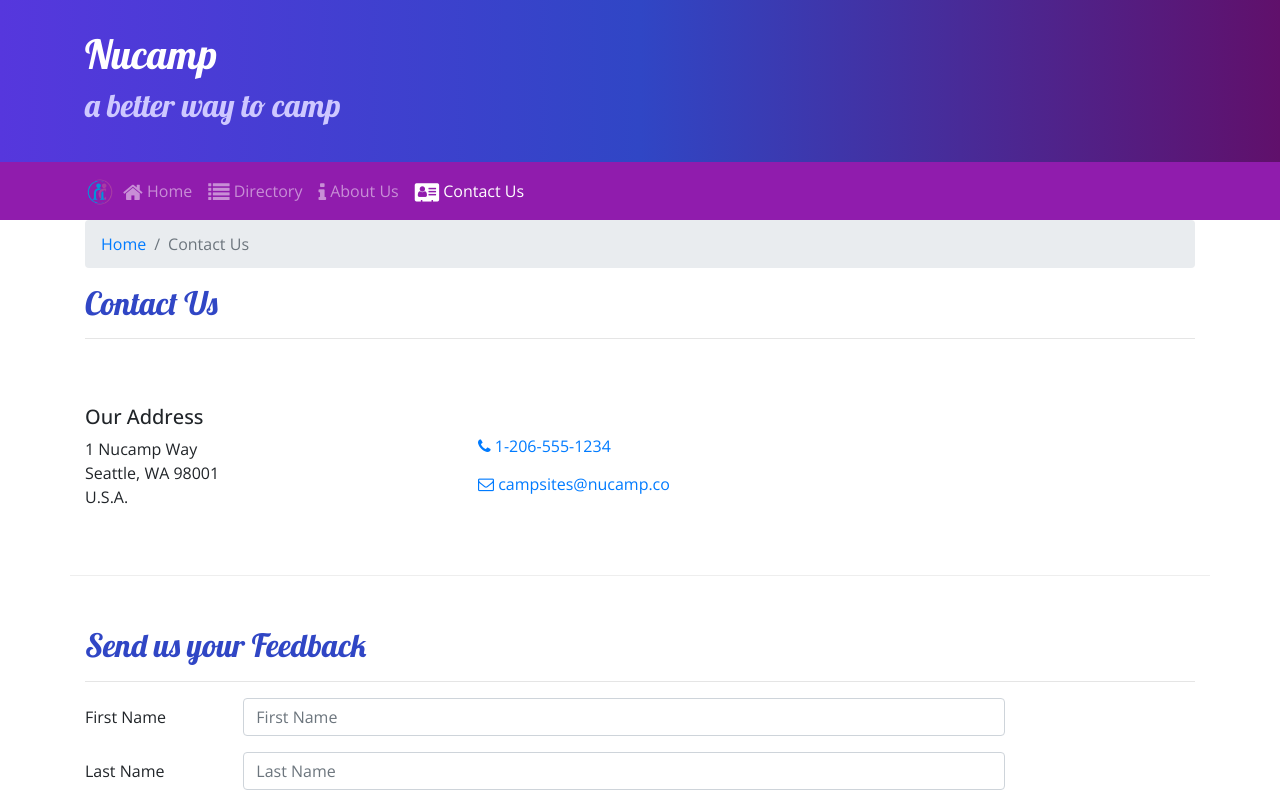
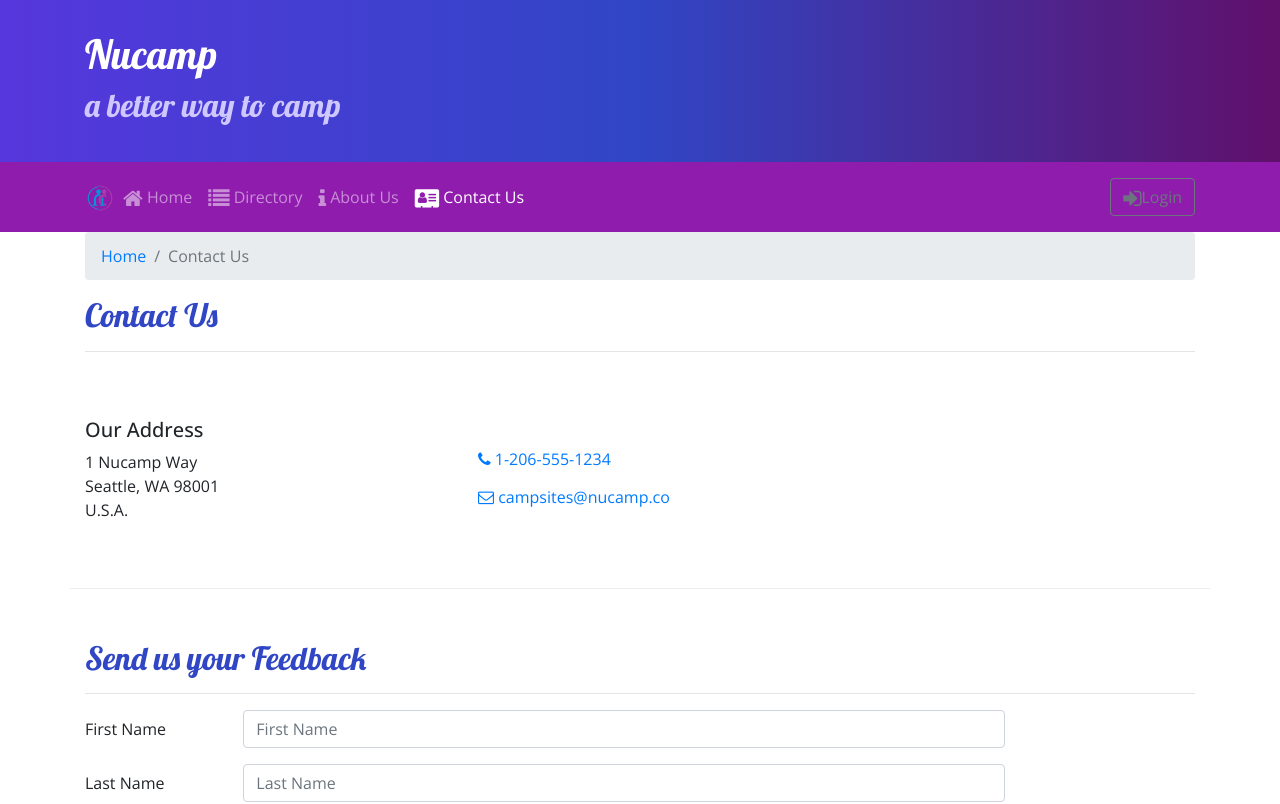
Before and after one commit to jaspertung/nucampsite-react, a React (Create React App) app: page /contactus in a window 1280 px wide. Shown: the top 804 px of the page. Built offline with nearby package versions, Linux system fonts and the light colour scheme.

Commit message:
Added login modal

```diff
--- a/src/components/HeaderComponent.js
+++ b/src/components/HeaderComponent.js
@@ -1,21 +1,37 @@
 import React, { Component } from 'react';
-import { Nav, Navbar, NavbarBrand, NavbarToggler, Collapse, NavItem, Jumbotron } from 'reactstrap';
+import { Nav, Navbar, NavbarBrand, NavbarToggler, Collapse, NavItem, Jumbotron, Button, Modal, ModalHeader, ModalBody, Form, FormGroup, Input, Label } from 'reactstrap';
 import { NavLink } from 'react-router-dom';
 
 class Header extends Component {
     constructor(props) {
         super(props);
 
+        this.state = {
+            isNavOpen: false,
+            isModalOpen: false
+        }
         this.toggleNav = this.toggleNav.bind(this)
-        this.state = {
-            isNavOpen: false
-        }
+        this.toggleModal = this.toggleModal.bind(this)
+        this.handleLogin = this.handleLogin.bind(this)
     }
 
     toggleNav() {
         this.setState({
             isNavOpen: !this.state.isNavOpen
         })
+    }
+
+    toggleModal() {
+        this.setState({
+            isModalOpen: !this.state.isModalOpen
+        })
+    }
+
+    handleLogin(event) {
+        alert(`Username: ${this.username.value} Password: ${this.password.value} Remember: ${this.remember.checked}`)
+        this.toggleModal()
+        event.preventDefault()
+
     }
 
     render() {
@@ -58,9 +74,36 @@
                                     </NavLink>
                                 </NavItem>
                             </Nav>
+                            <span className="navbar-text ml-auto">
+                                <Button outline onClick={this.toggleModal}>
+                                    <i className="fa fa-sign-in fa-lg"/>Login
+                                </Button>
+                            </span>
                         </Collapse>
                     </div>
                 </Navbar>
+
+                <Modal isOpen={this.state.isModalOpen} toggle={this.toggleModal}>
+                    <ModalHeader toggle={this.toggleModal}>Login</ModalHeader>
+                    <ModalBody>
+                        <Form onSubmit={this.handleLogin}>
+                            <FormGroup>
+                                <Label htmlFor="username">Username</Label>
+                                <Input type="text" id="username" name="username" innerRef={input => this.username = input}/>
+                            </FormGroup>
+                            <FormGroup>
+                                <Label htmlFor="password">Password</Label>
+                                <Input type="password" id="password" name="password" innerRef={input => this.password = input}/>
+                            </FormGroup>
+                            <FormGroup check>
+                                <Label check>
+                                    <Input type="checkbox" name="remember" innerRef={input => this.remember = input}/> Remember me
+                                </Label>
+                            </FormGroup>
+                            <Button type="submit" value="submit" color="primary">Login</Button>
+                        </Form>
+                    </ModalBody>
+                </Modal>
             </React.Fragment>
 
         )
```
